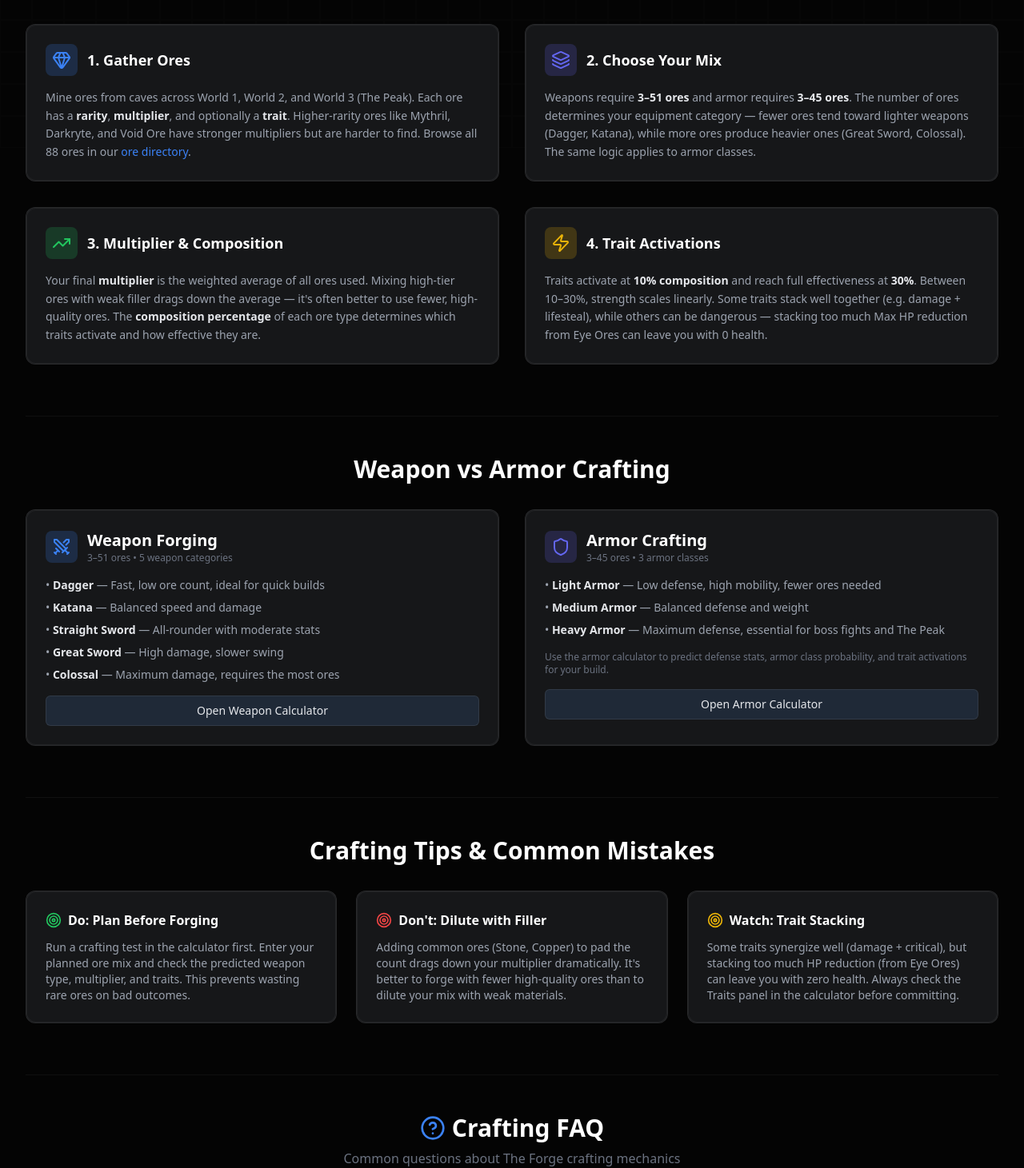
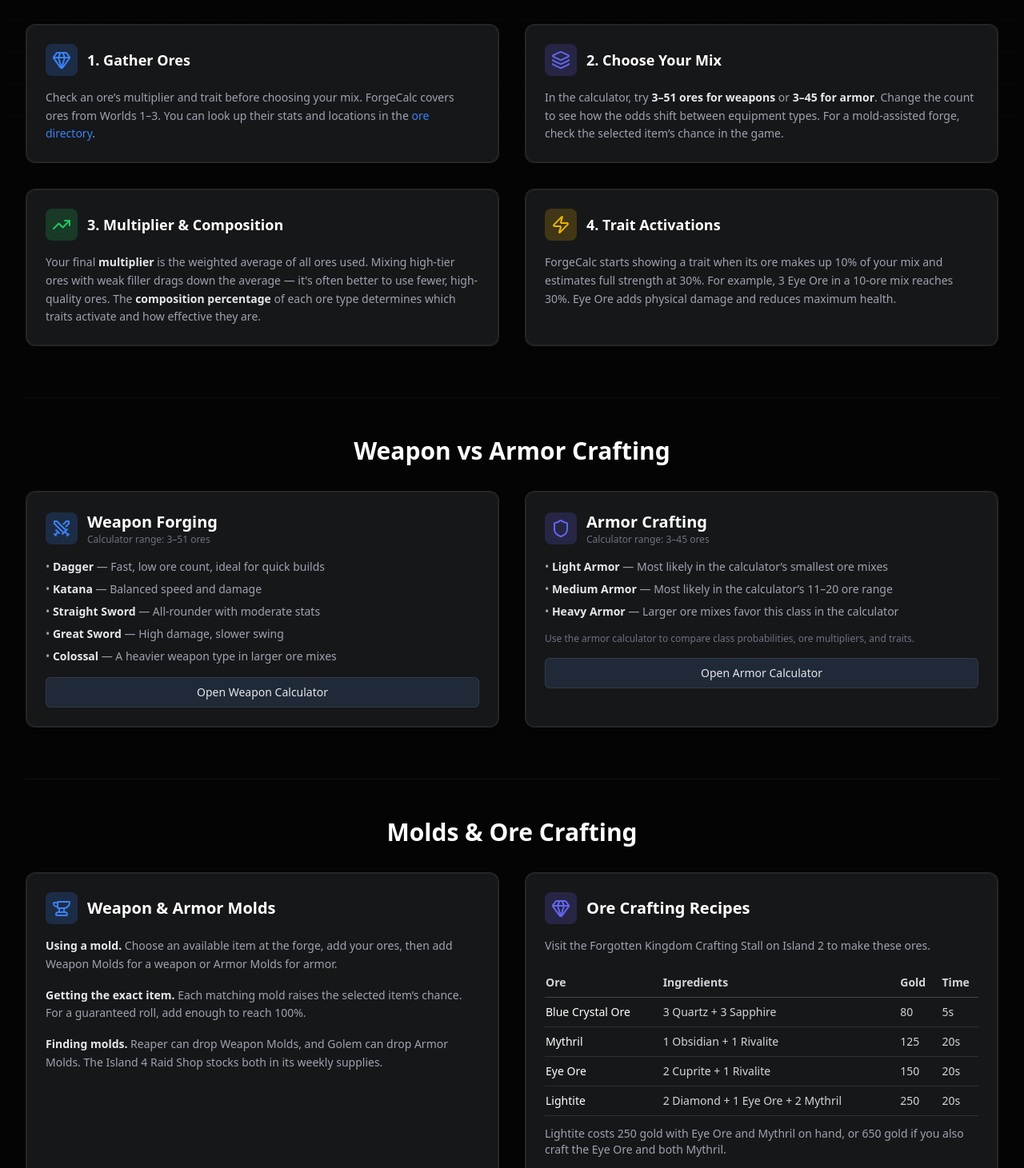
Before and after one commit to jasperchou57/the-Forge-Calculator, a Next.js app: page /crafting in a window 1280 px wide. Shown: the part 615-2076 px from the top of the page at 80% size. Built offline with nearby package versions, Linux system fonts and the light colour scheme.

Commit message:
Update crafting guide with equipment molds and ore recipes
Updated crafting FAQ and tips for clarity and accuracy. Revised explanations for crafting mechanics, ore usage, and trait activations.

```diff
--- a/app/crafting/page.tsx
+++ b/app/crafting/page.tsx
@@ -6,6 +6,7 @@ import Footer from '@/components/Layout/Footer';
 import Card from '@/components/UI/Card';
 import Button from '@/components/UI/Button';
 import {
+  Anvil,
   Calculator,
   Settings,
   ArrowRight,
@@ -65,15 +66,15 @@ export const metadata: Metadata = {
 const CRAFTING_FAQ = [
   {
     q: 'How does crafting work in The Forge?',
-    a: 'Crafting in The Forge combines ores at the anvil to produce weapons or armor. The outcome depends on how many ores you use, their rarity, multiplier values, and composition percentages. Higher-quality ores and larger quantities produce stronger equipment.',
+    a: 'At a forge, combine ores to make a weapon or armor. Matching molds help you target a particular piece. At a Crafting Stall, spend the ingredients and gold in a recipe to make its listed ore.',
   },
   {
     q: 'What is the difference between weapon and armor crafting?',
-    a: 'Weapon crafting uses 3–51 ores and produces categories like Dagger, Katana, Straight Sword, Great Sword, or Colossal based on ore count. Armor crafting uses 3–45 ores and produces Light, Medium, or Heavy armor. Each has different stat calculations.',
+    a: 'Select Weapon to compare weapon types or Armor to compare light, medium and heavy armor. ForgeCalc uses World 1–3 data for these estimates.',
   },
   {
     q: 'How do traits activate during crafting?',
-    a: 'Traits activate when a single ore type reaches at least 10% of your total composition. At 30% or higher, the trait reaches full (100%) effectiveness. Between 10–30%, effectiveness scales linearly. Planning your ore ratios is key to activating the right traits.',
+    a: 'In ForgeCalc, a trait appears when its ore makes up at least 10% of the mix. At 30% or higher, the trait reaches full (100%) effectiveness. Between 10–30%, effectiveness scales linearly. Planning your ore ratios is key to activating the right traits.',
   },
   {
     q: 'What is a crafting test in The Forge?',
@@ -85,7 +86,7 @@ const CRAFTING_FAQ = [
   },
   {
     q: 'Does ore count matter for crafting?',
-    a: 'Yes. More ores generally produce heavier weapon categories (e.g. Great Sword or Colossal instead of Dagger). For armor, more ores shift results toward Heavy armor. The exact thresholds depend on the world and probability tables.',
+    a: 'Yes. More ores generally produce heavier weapon categories (e.g. Great Sword or Colossal instead of Dagger). For armor, more ores shift results toward Heavy armor. Change the quantity in the calculator to see the odds for each category.',
   },
 ];
 
@@ -133,8 +134,8 @@ export default function CraftingPage() {
           </h1>
 
           <p className="max-w-2xl mx-auto text-lg text-gray-400 leading-relaxed">
-            Everything you need to know about crafting in The Forge — from basic
-            mechanics to advanced trait optimization. Use our{' '}
+            Learn how ore mixes affect equipment rolls, how molds target an item, and which
+            ores you can make at a Crafting Stall. Use our{' '}
             <Link href="/#calculator" className="text-accent-blue hover:underline">
               crafting calculator
             </Link>{' '}
@@ -164,12 +165,8 @@ export default function CraftingPage() {
                 <h3 className="text-lg font-bold text-white">1. Gather Ores</h3>
               </div>
               <p className="text-sm text-gray-400 leading-relaxed">
-                Mine ores from caves across World 1, World 2, and World 3 (The Peak).
-                Each ore has a <strong className="text-gray-200">rarity</strong>,{' '}
-                <strong className="text-gray-200">multiplier</strong>, and optionally a{' '}
-                <strong className="text-gray-200">trait</strong>. Higher-rarity ores like
-                Mythril, Darkryte, and Void Ore have stronger multipliers but are harder to find.
-                Browse all 88 ores in our{' '}
+                Check an ore’s multiplier and trait before choosing your mix.
+                ForgeCalc covers ores from Worlds 1–3. You can look up their stats and locations in the{' '}
                 <Link href="/ores" className="text-accent-blue hover:underline">
                   ore directory
                 </Link>.
@@ -184,11 +181,10 @@ export default function CraftingPage() {
                 <h3 className="text-lg font-bold text-white">2. Choose Your Mix</h3>
               </div>
               <p className="text-sm text-gray-400 leading-relaxed">
-                Weapons require <strong className="text-gray-200">3–51 ores</strong> and
-                armor requires <strong className="text-gray-200">3–45 ores</strong>. The number
-                of ores determines your equipment category — fewer ores tend toward lighter weapons
-                (Dagger, Katana), while more ores produce heavier ones (Great Sword, Colossal).
-                The same logic applies to armor classes.
+                In the calculator, try <strong className="text-gray-200">3–51 ores for weapons</strong> or{' '}
+                <strong className="text-gray-200">3–45 for armor</strong>. Change the count to see how
+                the odds shift between equipment types. For a mold-assisted forge, check the selected
+                item’s chance in the game.
               </p>
             </Card>
 
@@ -216,11 +212,9 @@ export default function CraftingPage() {
                 <h3 className="text-lg font-bold text-white">4. Trait Activations</h3>
               </div>
               <p className="text-sm text-gray-400 leading-relaxed">
-                Traits activate at <strong className="text-gray-200">10% composition</strong> and
-                reach full effectiveness at <strong className="text-gray-200">30%</strong>. Between
-                10–30%, strength scales linearly. Some traits stack well together (e.g. damage +
-                lifesteal), while others can be dangerous — stacking too much Max HP reduction
-                from Eye Ores can leave you with 0 health.
+                ForgeCalc starts showing a trait when its ore makes up 10% of your mix and
+                estimates full strength at 30%. For example, 3 Eye Ore in a 10-ore mix reaches 30%.
+                Eye Ore adds physical damage and reduces maximum health.
               </p>
             </Card>
           </div>
@@ -238,7 +232,7 @@ export default function CraftingPage() {
                 </div>
                 <div>
                   <h3 className="text-xl font-bold text-white">Weapon Forging</h3>
-                  <p className="text-xs text-gray-500">3–51 ores • 5 weapon categories</p>
+                  <p className="text-xs text-gray-500">Calculator range: 3–51 ores</p>
                 </div>
               </div>
               <ul className="text-sm text-gray-400 space-y-2 mb-4">
@@ -246,7 +240,7 @@ export default function CraftingPage() {
                 <li>• <strong className="text-gray-200">Katana</strong> — Balanced speed and damage</li>
                 <li>• <strong className="text-gray-200">Straight Sword</strong> — All-rounder with moderate stats</li>
                 <li>• <strong className="text-gray-200">Great Sword</strong> — High damage, slower swing</li>
-                <li>• <strong className="text-gray-200">Colossal</strong> — Maximum damage, requires the most ores</li>
+                <li>• <strong className="text-gray-200">Colossal</strong> — A heavier weapon type in larger ore mixes</li>
               </ul>
               <Button asChild variant="secondary" className="w-full" icon={<ArrowRight className="w-4 h-4" />}>
                 <Link href="/?mode=weapon">Open Weapon Calculator</Link>
@@ -260,20 +254,85 @@ export default function CraftingPage() {
                 </div>
                 <div>
                   <h3 className="text-xl font-bold text-white">Armor Crafting</h3>
-                  <p className="text-xs text-gray-500">3–45 ores • 3 armor classes</p>
+                  <p className="text-xs text-gray-500">Calculator range: 3–45 ores</p>
                 </div>
               </div>
               <ul className="text-sm text-gray-400 space-y-2 mb-4">
-                <li>• <strong className="text-gray-200">Light Armor</strong> — Low defense, high mobility, fewer ores needed</li>
-                <li>• <strong className="text-gray-200">Medium Armor</strong> — Balanced defense and weight</li>
-                <li>• <strong className="text-gray-200">Heavy Armor</strong> — Maximum defense, essential for boss fights and The Peak</li>
+                <li>• <strong className="text-gray-200">Light Armor</strong> — Most likely in the calculator’s smallest ore mixes</li>
+                <li>• <strong className="text-gray-200">Medium Armor</strong> — Most likely in the calculator’s 11–20 ore range</li>
+                <li>• <strong className="text-gray-200">Heavy Armor</strong> — Larger ore mixes favor this class in the calculator</li>
               </ul>
               <p className="text-xs text-gray-500 mb-4">
-                Use the armor calculator to predict defense stats, armor class probability, and trait activations for your build.
+                Use the armor calculator to compare class probabilities, ore multipliers, and traits.
               </p>
               <Button asChild variant="secondary" className="w-full" icon={<ArrowRight className="w-4 h-4" />}>
                 <Link href="/?mode=armor">Open Armor Calculator</Link>
               </Button>
+            </Card>
+          </div>
+        </section>
+
+        <section aria-labelledby="molds-and-ore-crafting" className="border-t border-white/5 pt-12">
+          <h2 id="molds-and-ore-crafting" className="scroll-mt-24 text-3xl font-bold text-white mb-8 text-center">
+            Molds &amp; Ore Crafting
+          </h2>
+
+          <div className="grid md:grid-cols-2 gap-8">
+            <Card className="flex flex-col p-6" hoverEffect>
+              <div className="flex items-center gap-3 mb-4">
+                <div className="p-2 bg-accent-blue/20 rounded-lg">
+                  <Anvil aria-hidden="true" className="w-6 h-6 text-accent-blue" />
+                </div>
+                <h3 id="molds" className="scroll-mt-24 text-xl font-bold text-white">Weapon &amp; Armor Molds</h3>
+              </div>
+              <ul className="space-y-4 text-sm text-gray-400 leading-relaxed">
+                <li><strong className="text-gray-200">Using a mold.</strong> Choose an available item at the forge,
+                  add your ores, then add Weapon Molds for a weapon or Armor Molds for armor.</li>
+                <li><strong className="text-gray-200">Getting the exact item.</strong> Each matching mold raises
+                  the selected item’s chance. For a guaranteed roll, add enough to reach 100%.</li>
+                <li><strong className="text-gray-200">Finding molds.</strong> Reaper can drop Weapon Molds, and
+                  Golem can drop Armor Molds. The Island 4 Raid Shop stocks both in its weekly supplies.</li>
+              </ul>
+            </Card>
+
+            <Card className="flex min-w-0 flex-col p-6" hoverEffect>
+              <div className="flex items-center gap-3 mb-4">
+                <div className="p-2 bg-accent-indigo/20 rounded-lg">
+                  <Gem aria-hidden="true" className="w-6 h-6 text-accent-indigo" />
+                </div>
+                <h3 id="ore-crafting" className="scroll-mt-24 text-xl font-bold text-white">Ore Crafting Recipes</h3>
+              </div>
+              <p className="text-sm text-gray-400 leading-relaxed">
+                Visit the Forgotten Kingdom Crafting Stall on Island 2 to make these ores.
+              </p>
+              <table className="mt-4 w-full text-left text-sm text-gray-300">
+                <caption className="sr-only">Forgotten Kingdom recipes per craft</caption>
+                <thead className="border-b border-white/20">
+                  <tr>
+                    <th scope="col" className="pr-2 py-2">Ore</th>
+                    <th scope="col" className="pr-2">Ingredients</th>
+                    <th scope="col" className="pr-2">Gold</th>
+                    <th scope="col">Time</th>
+                  </tr>
+                </thead>
+                <tbody>
+                  {[
+                    ['Blue Crystal Ore', '3 Quartz + 3 Sapphire', '80', '5s'],
+                    ['Mythril', '1 Obsidian + 1 Rivalite', '125', '20s'],
+                    ['Eye Ore', '2 Cuprite + 1 Rivalite', '150', '20s'],
+                    ['Lightite', '2 Diamond + 1 Eye Ore + 2 Mythril', '250', '20s'],
+                  ].map(([ore, ingredients, gold, time]) => (
+                    <tr key={ore} className="border-b border-white/10">
+                      <th scope="row" className="pr-2 py-2 font-medium text-white">{ore}</th>
+                      <td className="pr-2">{ingredients}</td>
+                      <td className="pr-2">{gold}</td>
+                      <td>{time}</td>
+                    </tr>
+                  ))}
+                </tbody>
+              </table>
+              <p className="mt-3 text-sm text-gray-400">Lightite costs 250 gold with Eye Ore and Mythril
+                on hand, or 650 gold if you also craft the Eye Ore and both Mythril.</p>
             </Card>
           </div>
         </section>
@@ -290,7 +349,7 @@ export default function CraftingPage() {
               </div>
               <p className="text-sm text-gray-400">
                 Run a crafting test in the calculator first. Enter your planned ore mix and check the
-                predicted weapon type, multiplier, and traits. This prevents wasting rare ores on bad outcomes.
+                predicted weapon type, multiplier, and traits. Compare two mixes before choosing which ores to spend.
               </p>
             </Card>
 
@@ -300,8 +359,8 @@ export default function CraftingPage() {
                 <h3 className="text-white font-bold">Don&apos;t: Dilute with Filler</h3>
               </div>
               <p className="text-sm text-gray-400">
-                Adding common ores (Stone, Copper) to pad the count drags down your multiplier dramatically.
-                It&apos;s better to forge with fewer high-quality ores than to dilute your mix with weak materials.
+                A lower-multiplier ore can help you reach a different equipment category, but it lowers
+                the average of a stronger mix. Check both the multiplier and the category odds.
               </p>
             </Card>
 
@@ -311,8 +370,8 @@ export default function CraftingPage() {
                 <h3 className="text-white font-bold">Watch: Trait Stacking</h3>
               </div>
               <p className="text-sm text-gray-400">
-                Some traits synergize well (damage + critical), but stacking too much HP reduction (from Eye Ores)
-                can leave you with zero health. Always check the Traits panel in the calculator before committing.
+                Check the Traits panel before committing your ores. Eye Ore trades maximum health for physical damage,
+                so consider whether that trade works for your build.
               </p>
             </Card>
           </div>
```
